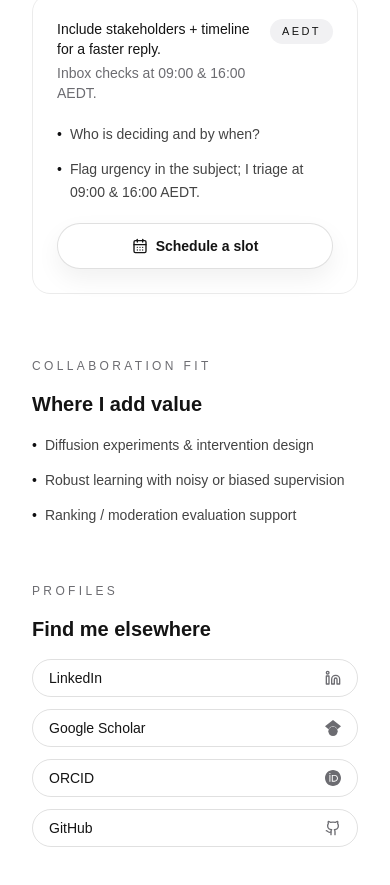
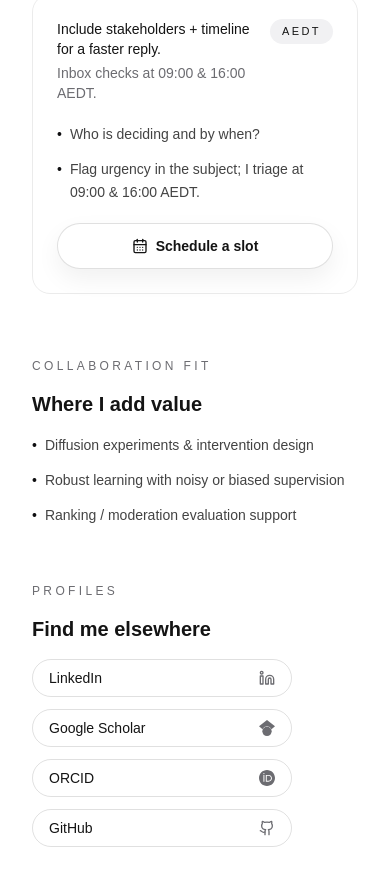
Before and after one commit to kyxzhe/kyxzhe.github.io, a Next.js app: page /contact in a window 390 px wide. Shown: the part 1063-1948 px from the top of the page. Built offline with nearby package versions, Linux system fonts and the light colour scheme.

Commit message:
style: narrow social buttons

```diff
--- a/src/app/contact/page.tsx
+++ b/src/app/contact/page.tsx
@@ -152,14 +152,14 @@ export default function ContactPage() {
           <div className="space-y-4">
             <p className="text-xs uppercase tracking-[0.28em] text-muted-foreground">Profiles</p>
             <h2 className="text-xl font-semibold text-foreground">Find me elsewhere</h2>
-            <div className="grid grid-cols-1 sm:grid-cols-2 gap-3">
+            <div className="flex flex-wrap gap-3">
               {socialLinks.map(({ label, href, icon }) => (
                 <Link
                   key={label}
                   href={href}
                   target="_blank"
                   rel="noopener noreferrer"
-                  className="flex items-center justify-between gap-3 px-4 py-2 border border-[rgba(0,0,0,0.12)] dark:border-white/20 rounded-full text-sm font-medium hover:-translate-y-[1px] transition"
+                  className="flex-1 min-w-[210px] max-w-[260px] inline-flex items-center justify-between gap-3 px-4 py-2 border border-[rgba(0,0,0,0.12)] dark:border-white/20 rounded-full text-sm font-medium hover:-translate-y-[1px] transition"
                 >
                   <span>{label}</span>
                   <span className="text-muted-foreground">{icon}</span>
```
